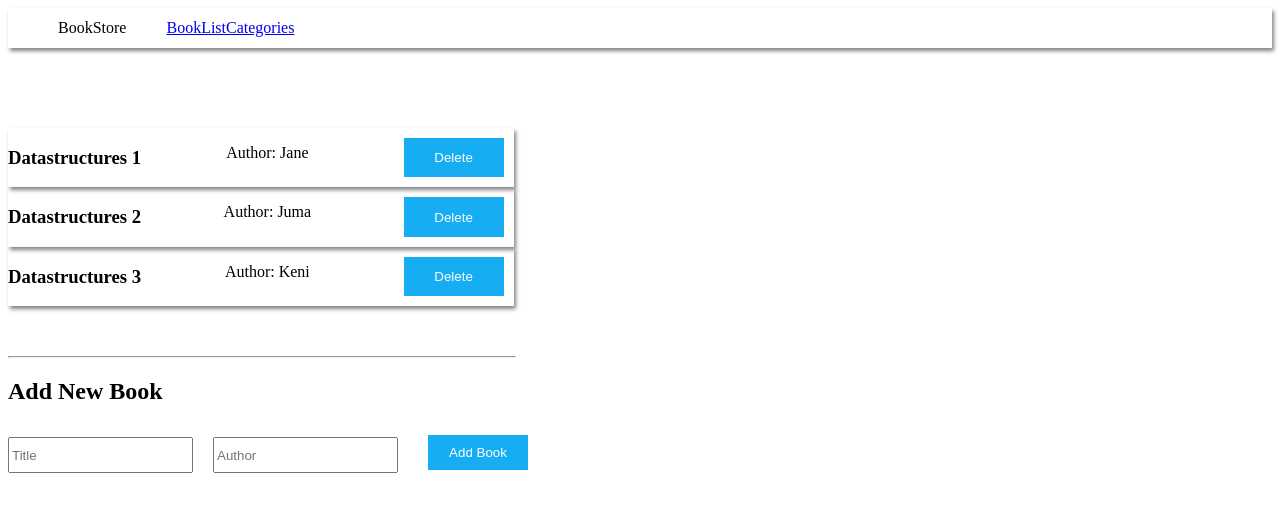
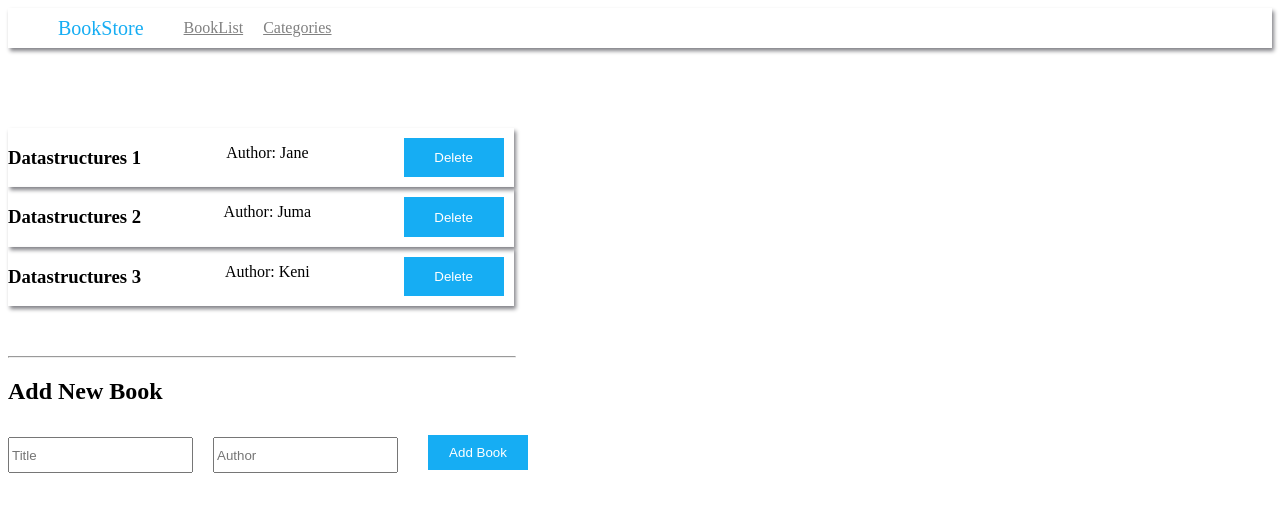
Before and after one commit to mercymugambi/react-redux-bookstore, a React (Create React App) app: page / in a window 1280 px wide. Shown: the top 512 px of the page. Built offline with nearby package versions, Linux system fonts and the light colour scheme.

Commit message:
Add styling to navbar

```diff
--- a/src/App.css
+++ b/src/App.css
@@ -7,6 +7,16 @@
   padding: 0 50px;
   margin-bottom: 80px;
   height: 40px;
+}
+
+.Logo {
+  color: rgb(22, 173, 243);
+  font-size: 20px;
+}
+
+.links {
+  color: grey;
+  margin-right: 20px;
 }
 
 .BookContainer {
--- a/src/components/Book.js
+++ b/src/components/Book.js
@@ -1,4 +1,3 @@
-// Book.js
 import React from "react";
 
 const Book = ({ book, onDelete }) => {
```
